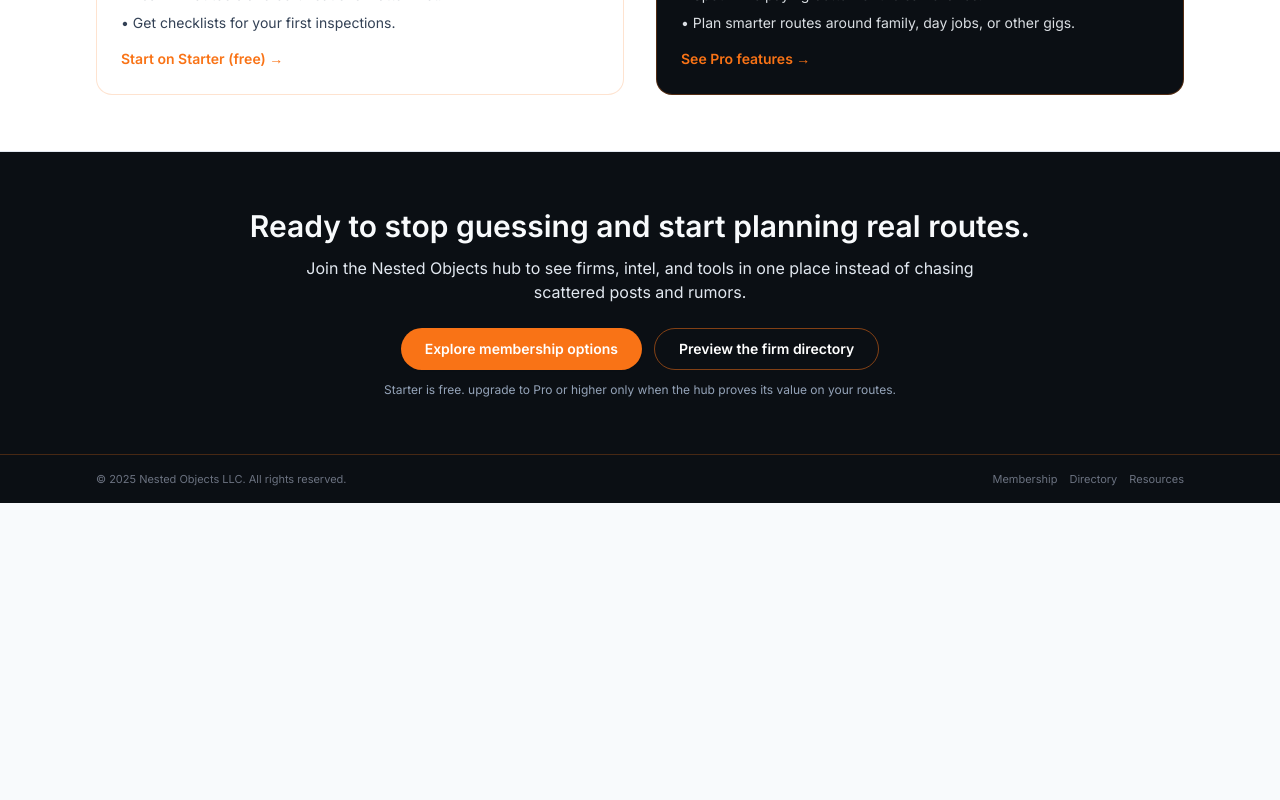
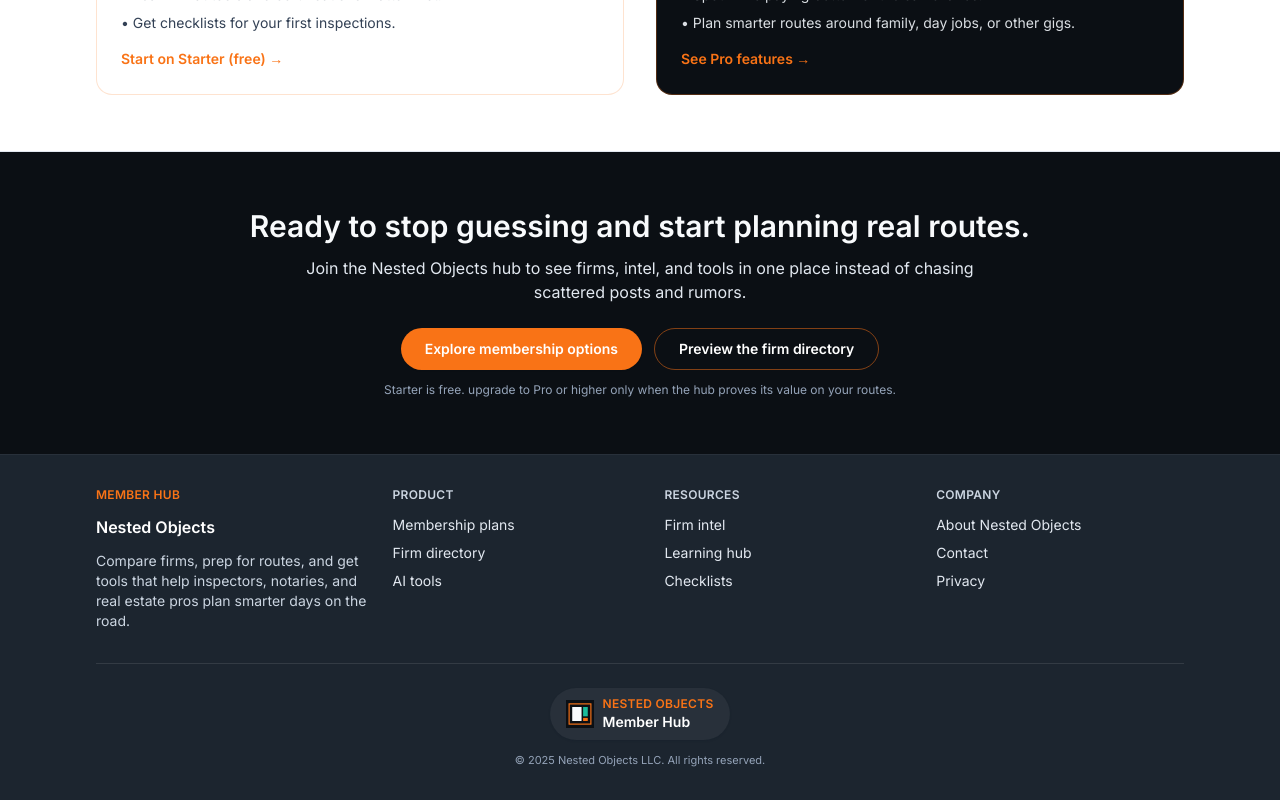
Before and after one commit to autumn2busy/nested-objects-starter, a Next.js app in the folder apps/web-members/: page / in a window 1280 px wide. Shown: the part 1894-2694 px from the top of the page. Before the commit the page ends 2397 px from the top, so only its background shows below. Built offline with nearby package versions, Linux system fonts and the light colour scheme; no server answers.

Commit message:
Redesign footer layout

```diff
--- a/apps/web-members/app/page.tsx
+++ b/apps/web-members/app/page.tsx
@@ -4,6 +4,7 @@
 import Link from 'next/link'
 import { SiteHeader } from '@/components/SiteHeader'
 import { RoleCarousel } from '@/components/RoleCarousel'
+import { SiteFooter } from '@/components/SiteFooter'
 
 const jsonLd = {
   '@context': 'https://schema.org',
@@ -256,23 +257,7 @@
           </div>
         </section>
 
-        {/* Footer */}
-        <footer className="border-t border-brand-copper/25 bg-brand-dark">
-          <div className="mx-auto flex max-w-6xl flex-col items-center justify-between gap-3 px-4 py-4 text-[11px] text-brand-steel sm:flex-row sm:px-6 lg:px-8">
-            <p>© {new Date().getFullYear()} Nested Objects LLC. All rights reserved.</p>
-            <div className="flex flex-wrap items-center gap-3">
-              <Link href="/membership" className="hover:text-white">
-                Membership
-              </Link>
-              <Link href="/directory" className="hover:text-white">
-                Directory
-              </Link>
-              <Link href="/resources" className="hover:text-white">
-                Resources
-              </Link>
-            </div>
-          </div>
-        </footer>
+        <SiteFooter />
       </main>
     </>
   )
--- /dev/null
+++ b/apps/web-members/components/SiteFooter.tsx
@@ -0,0 +1,79 @@
+import Image from 'next/image'
+import Link from 'next/link'
+
+const footerSections = [
+  {
+    title: 'Product',
+    links: [
+      { href: '/membership', label: 'Membership plans' },
+      { href: '/directory', label: 'Firm directory' },
+      { href: '/tools', label: 'AI tools' },
+    ],
+  },
+  {
+    title: 'Resources',
+    links: [
+      { href: '/resources/firm-intel', label: 'Firm intel' },
+      { href: '/resources', label: 'Learning hub' },
+      { href: '/resources/checklists', label: 'Checklists' },
+    ],
+  },
+  {
+    title: 'Company',
+    links: [
+      { href: '/about', label: 'About Nested Objects' },
+      { href: '/contact', label: 'Contact' },
+      { href: '/privacy', label: 'Privacy' },
+    ],
+  },
+]
+
+export function SiteFooter() {
+  return (
+    <footer className="border-t border-white/5 bg-brand-slate text-slate-100">
+      <div className="mx-auto max-w-6xl px-4 py-8 sm:px-6 lg:px-8">
+        <div className="grid gap-6 md:grid-cols-[1.1fr_repeat(3,minmax(0,1fr))]">
+          <div className="space-y-3 text-sm text-slate-200">
+            <p className="text-xs font-semibold uppercase tracking-wide text-brand-copper">Member hub</p>
+            <p className="text-base font-semibold text-white">Nested Objects</p>
+            <p className="text-sm text-slate-300">
+              Compare firms, prep for routes, and get tools that help inspectors, notaries, and real
+              estate pros plan smarter days on the road.
+            </p>
+          </div>
+
+          {footerSections.map((section) => (
+            <div key={section.title} className="space-y-3 text-sm">
+              <h3 className="text-xs font-semibold uppercase tracking-wide text-slate-300">
+                {section.title}
+              </h3>
+              <ul className="space-y-2 text-slate-200">
+                {section.links.map((link) => (
+                  <li key={link.label}>
+                    <Link
+                      href={link.href}
+                      className="transition hover:text-white hover:underline hover:underline-offset-4"
+                    >
+                      {link.label}
+                    </Link>
+                  </li>
+                ))}
+              </ul>
+            </div>
+          ))}
+        </div>
+
+        <div className="mt-8 flex flex-col items-center gap-3 border-t border-white/10 pt-6">
+          <div className="flex items-center gap-2 rounded-full bg-white/5 px-4 py-2 shadow-sm shadow-slate-900/20">
+            <Image src="/logo-light.svg" alt="Nested Objects logo" width={28} height={28} />
+            <div className="flex flex-col leading-tight">
+              <span className="text-xs font-semibold uppercase tracking-wide text-brand-copper">Nested Objects</span>
+              <span className="text-sm font-semibold text-white">Member Hub</span>
+            </div>
+          </div>
+          <p className="text-[11px] text-slate-400">© {new Date().getFullYear()} Nested Objects LLC. All rights reserved.</p>
+        </div>
+      </div>
+    </footer>
+  )
+}
```
